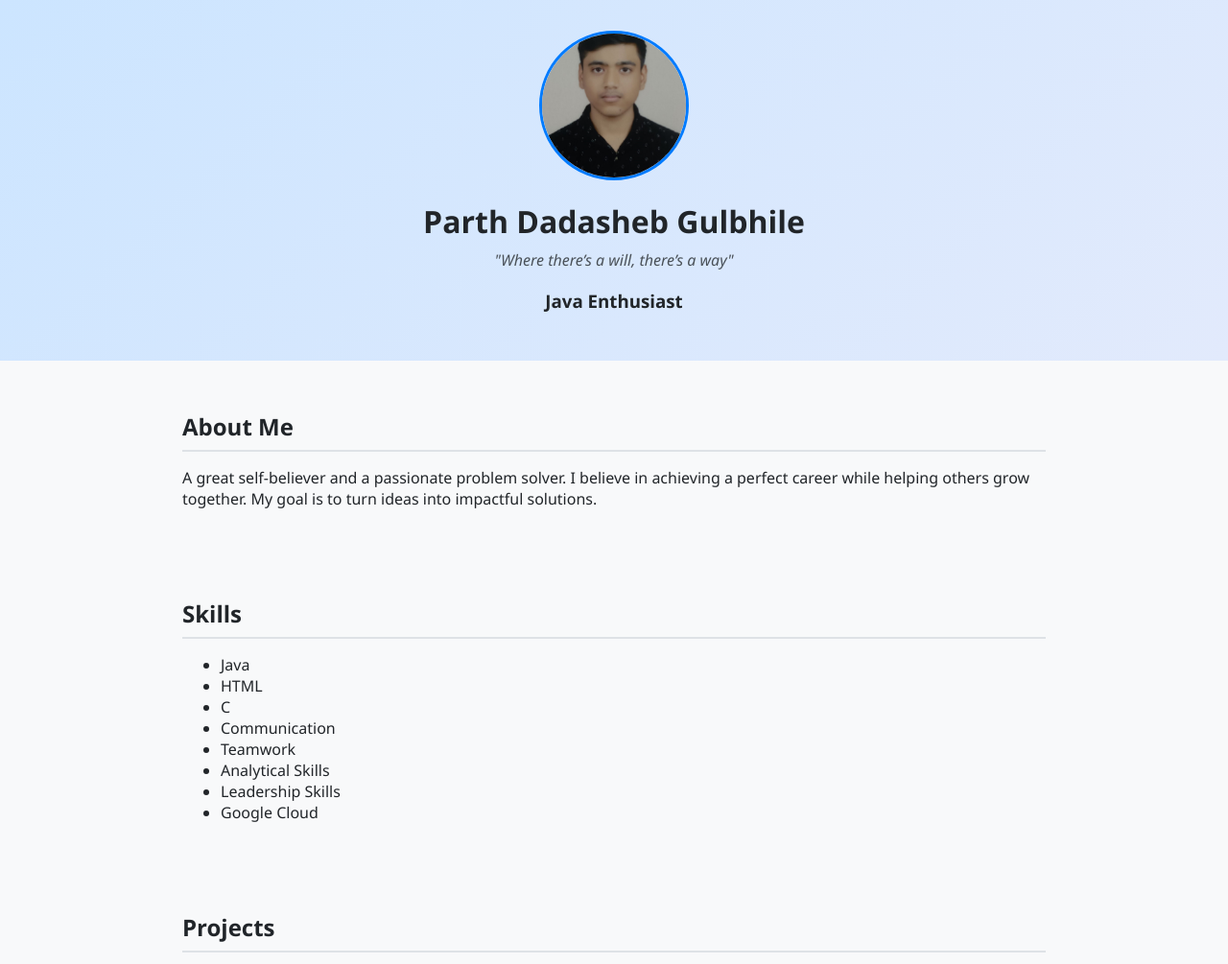
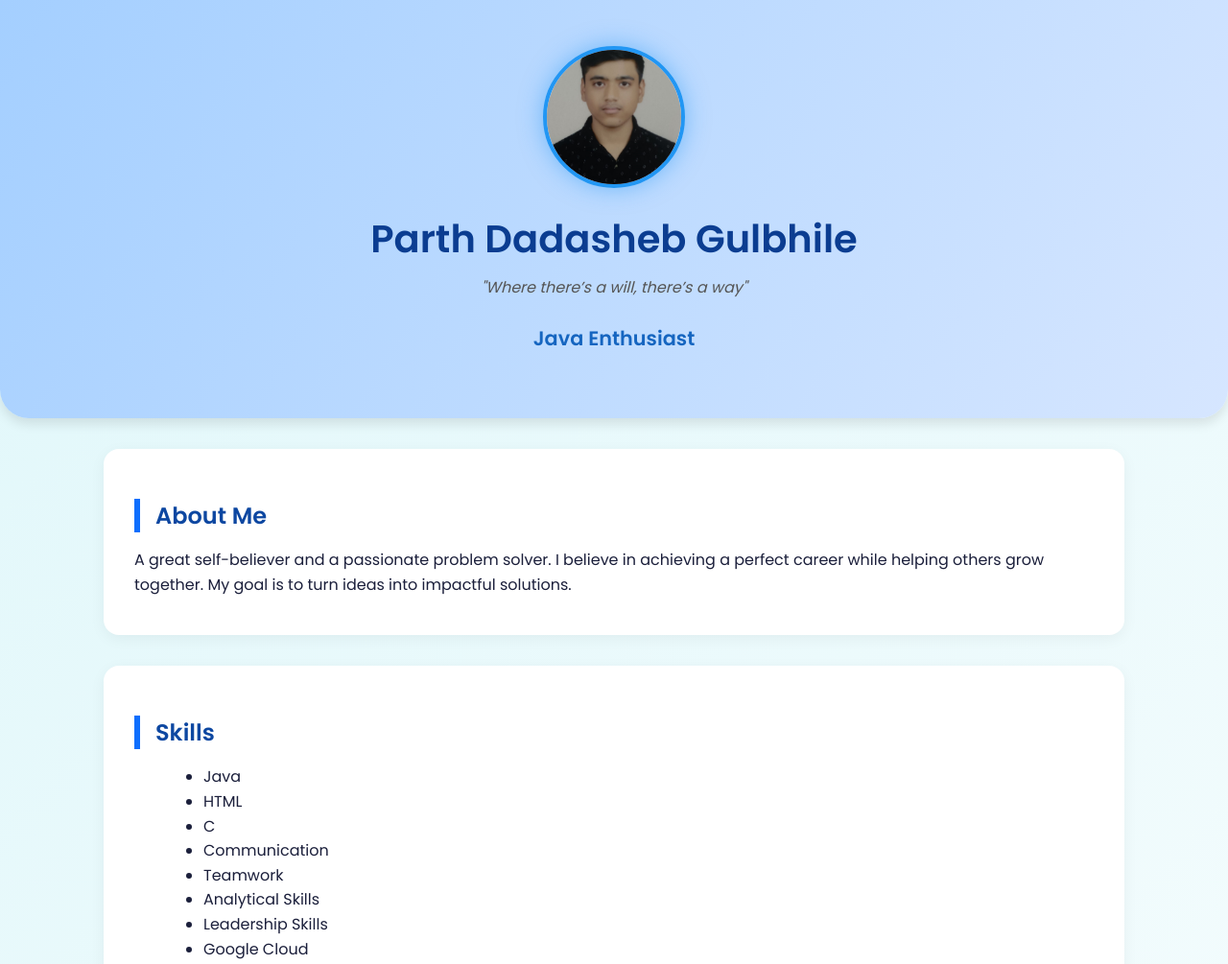
Before and after one commit to Parth-2006/portfolio, a plain HTML site: page index.html in a window 1280 px wide. Shown: the top 1005 px of the page at 96% size. Drawn offline with Linux system fonts and the light colour scheme.

Commit message:
index.html

```diff
--- a/index.html
+++ b/index.html
@@ -5,43 +5,97 @@
   <meta name="viewport" content="width=device-width, initial-scale=1.0" />
   <title>Parth Dadasheb Gulbhile | Java Enthusiast</title>
   <style>
+    @import url('https://fonts.googleapis.com/css2?family=Poppins:wght@300;400;600&display=swap');
+
     body {
-      font-family: 'Segoe UI', Tahoma, Geneva, Verdana, sans-serif;
+      font-family: 'Poppins', sans-serif;
       margin: 0;
-      background: #f8f9fa;
-      color: #212529;
+      background: linear-gradient(135deg, #e0f7fa, #ffffff);
+      color: #1b1f3b;
     }
+
     header {
       text-align: center;
-      padding: 2rem;
-      background: linear-gradient(135deg, #cce5ff, #e2eafc);
+      padding: 3rem 2rem;
+      background: linear-gradient(120deg, #c5e1ff, #e0eaff);
+      box-shadow: 0 6px 12px rgba(0, 0, 0, 0.1);
+      border-bottom-left-radius: 30px;
+      border-bottom-right-radius: 30px;
+      transition: all 0.3s ease-in-out;
     }
+
+    header:hover {
+      background: linear-gradient(120deg, #a4cfff, #d6e6ff);
+    }
+
     header img {
-      width: 150px;
-      height: 150px;
+      width: 140px;
+      height: 140px;
       border-radius: 50%;
       object-fit: cover;
-      border: 3px solid #007bff;
+      border: 4px solid #2196f3;
+      box-shadow: 0 0 25px rgba(33, 150, 243, 0.5);
     }
+
     header h1 {
+      font-size: 2.5rem;
       margin: 1rem 0 0.5rem;
+      color: #0b3d91;
     }
+
     header p {
       font-style: italic;
-      color: #495057;
+      color: #555;
+      margin: 0.3rem 0;
     }
+
+    header h3 {
+      color: #1565c0;
+      font-weight: 600;
+      font-size: 1.3rem;
+    }
+
     section {
       padding: 2rem;
-      max-width: 900px;
-      margin: auto;
+      max-width: 1000px;
+      margin: 2rem auto;
+      background: #ffffff;
+      border-radius: 16px;
+      box-shadow: 0 4px 16px rgba(0, 0, 0, 0.05);
+      animation: fadeInUp 0.8s ease-in-out;
     }
+
     h2 {
-      border-bottom: 2px solid #dee2e6;
-      padding-bottom: 0.5rem;
+      border-left: 6px solid #0d6efd;
+      padding-left: 1rem;
       margin-bottom: 1rem;
+      color: #0d47a1;
     }
+
     ul, p {
       margin: 0.5rem 0;
+      line-height: 1.6;
+      font-size: 1rem;
+    }
+
+    ul li {
+      margin-left: 2rem;
+    }
+
+    h3 {
+      margin-top: 1.5rem;
+      color: #0277bd;
+    }
+
+    @keyframes fadeInUp {
+      from {
+        opacity: 0;
+        transform: translateY(30px);
+      }
+      to {
+        opacity: 1;
+        transform: translateY(0);
+      }
     }
   </style>
 </head>
@@ -118,9 +172,8 @@
 
   <section>
     <h2>Contact</h2>
-    <p>Email: [Add your email]</p>
-    <p>LinkedIn: [Add your LinkedIn link]</p>
-    <p>GitHub/Portfolio: [Add your link]</p>
+    <p>Email: parthash0802@gmail.com</p>
+    <p>LinkedIn: https://www.linkedin.com/in/parth-gulbhile-b52b5031b?utm_source=share&utm_campaign=share_via&utm_content=profile&utm_medium=android_app</p>
   </section>
 </body>
 </html>
```
